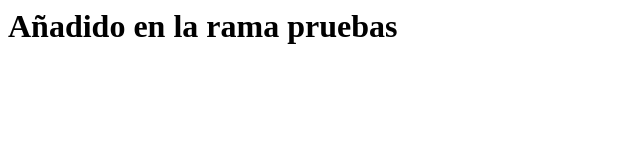
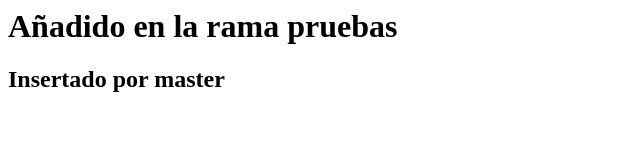
Before and after one commit to cintiadiaz/proyecto1, a plain HTML site: page index.html in a window 1280 px wide. Shown: the whole page, without its empty margins (0-640 px from the left). Drawn offline with Linux system fonts and the light colour scheme.

Commit message:
modificado index.html por master

```diff
--- a/index.html
+++ b/index.html
@@ -1,2 +1,3 @@
 <TITLE>EJERCICIO DE GIT</TITLE>
 <H1>Añadido en la rama pruebas</H1>
+<H2>Insertado por master</H2>
```
